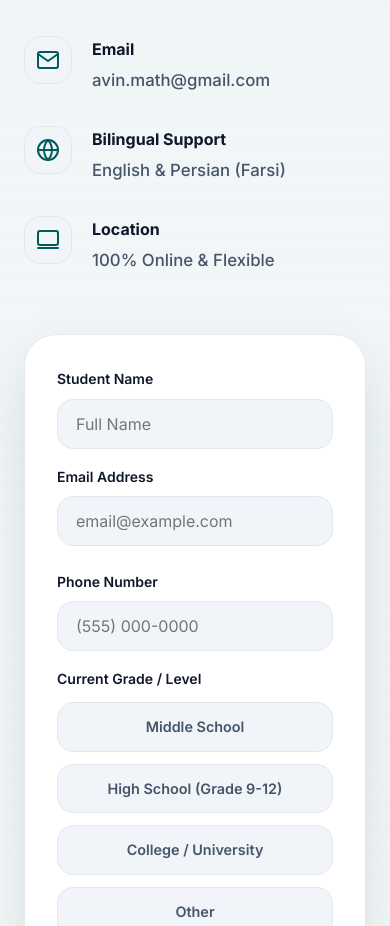
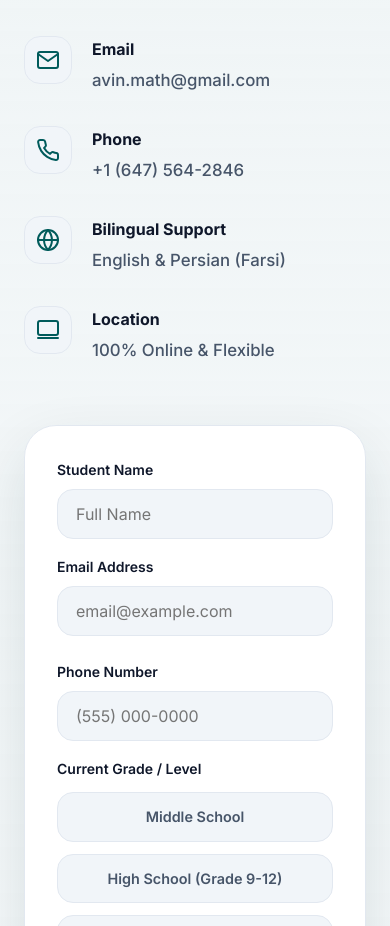
Before and after one commit to parsaabbasian/Math_Tutoring, a Next.js app: page / in a window 390 px wide. Shown: the part 3220-4146 px from the top of the page. Built offline with nearby package versions, Linux system fonts and the light colour scheme.

Commit message:
Add phone number to Join Classes section

```diff
--- a/src/app/components/Contact.tsx
+++ b/src/app/components/Contact.tsx
@@ -31,6 +31,12 @@ const LaptopIcon = () => (
   <svg width="24" height="24" viewBox="0 0 24 24" fill="none" stroke="currentColor" strokeWidth="2" strokeLinecap="round" strokeLinejoin="round">
     <rect x="2" y="3" width="20" height="14" rx="2" ry="2"></rect>
     <line x1="2" y1="20" x2="22" y2="20"></line>
+  </svg>
+);
+
+const PhoneIcon = () => (
+  <svg width="24" height="24" viewBox="0 0 24 24" fill="none" stroke="currentColor" strokeWidth="2" strokeLinecap="round" strokeLinejoin="round">
+    <path d="M22 16.92v3a2 2 0 0 1-2.18 2 19.79 19.79 0 0 1-8.63-3.07 19.5 19.5 0 0 1-6-6 19.79 19.79 0 0 1-3.07-8.67A2 2 0 0 1 4.11 2h3a2 2 0 0 1 2 1.72 12.84 12.84 0 0 0 .7 2.81 2 2 0 0 1-.45 2.11L8.09 9.91a16 16 0 0 0 6 6l1.27-1.27a2 2 0 0 1 2.11-.45 12.84 12.84 0 0 0 2.81.7A2 2 0 0 1 22 16.92z"></path>
   </svg>
 );
 
@@ -80,6 +86,15 @@ export default function Contact() {
                 <h4 className={styles.detailTitle}>{t.info.email}</h4>
                 <p className={styles.detailValue}>
                   <a href="mailto:avin.math@gmail.com" style={{ color: 'inherit' }}>avin.math@gmail.com</a>
+                </p>
+              </div>
+            </div>
+            <div className={styles.detailItem}>
+              <div className={styles.detailIcon}><PhoneIcon /></div>
+              <div>
+                <h4 className={styles.detailTitle}>{t.info.phone}</h4>
+                <p className={styles.detailValue}>
+                  <a href="tel:+16475642846" style={{ color: 'inherit' }}>+1 (647) 564-2846</a>
                 </p>
               </div>
             </div>
--- a/src/app/translations.ts
+++ b/src/app/translations.ts
@@ -66,6 +66,7 @@ export const translations = {
       description: "Take the first step towards math excellence. Fill out the form, and I will get back to you within 24 hours to schedule your free initial assessment.",
       info: {
         email: "Email",
+        phone: "Phone",
         bilingual: "Bilingual Support",
         bilingualDesc: "English & Persian (Farsi)",
         location: "Location",
@@ -156,6 +157,7 @@ export const translations = {
       description: "اولین قدم برای تعالی در ریاضی را بردارید. فرم را پر کنید و من تا ۲۴ ساعت آینده برای تعیین وقت ارزیابی رایگان با شما تماس می‌گیرم.",
       info: {
         email: "ایمیل",
+        phone: "تلفن",
         bilingual: "پشتیبانی دوزبانه",
         bilingualDesc: "انگلیسی و فارسی (Farsi)",
         location: "محل برگزاری",
```
